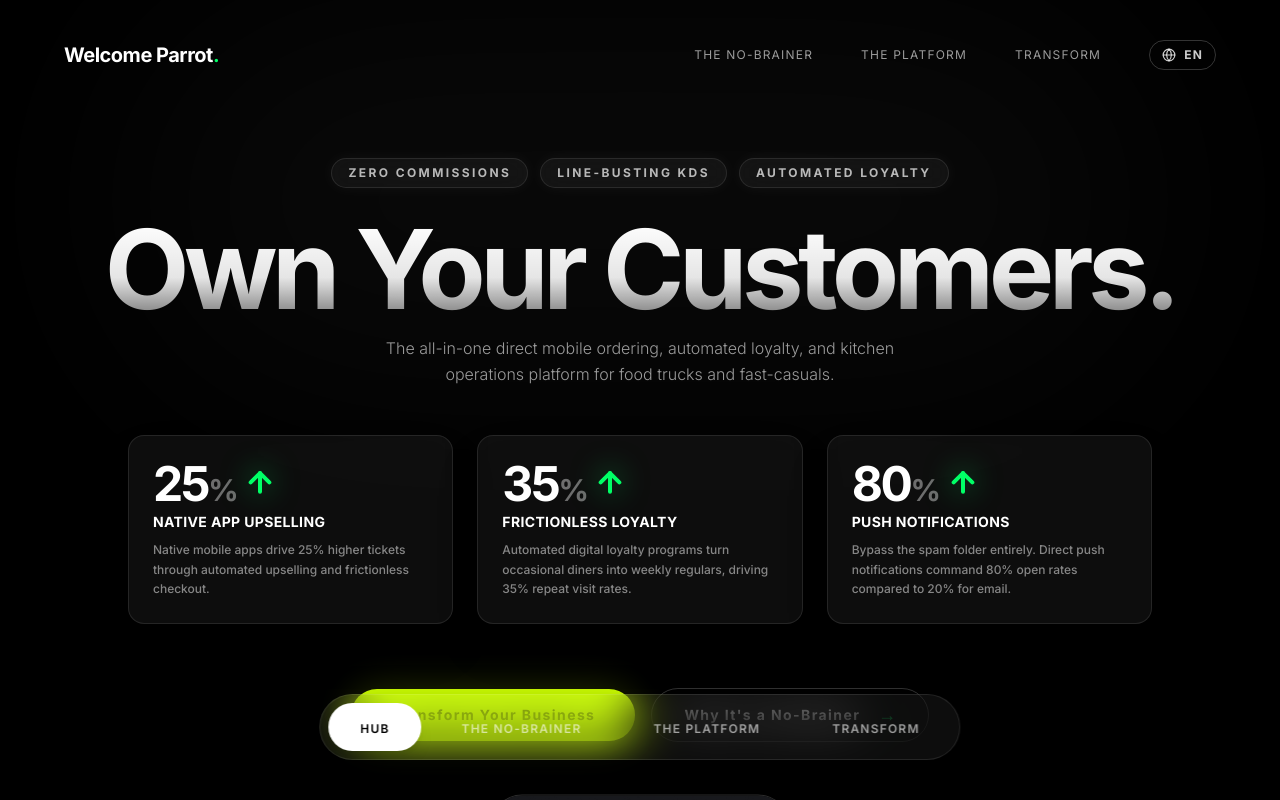
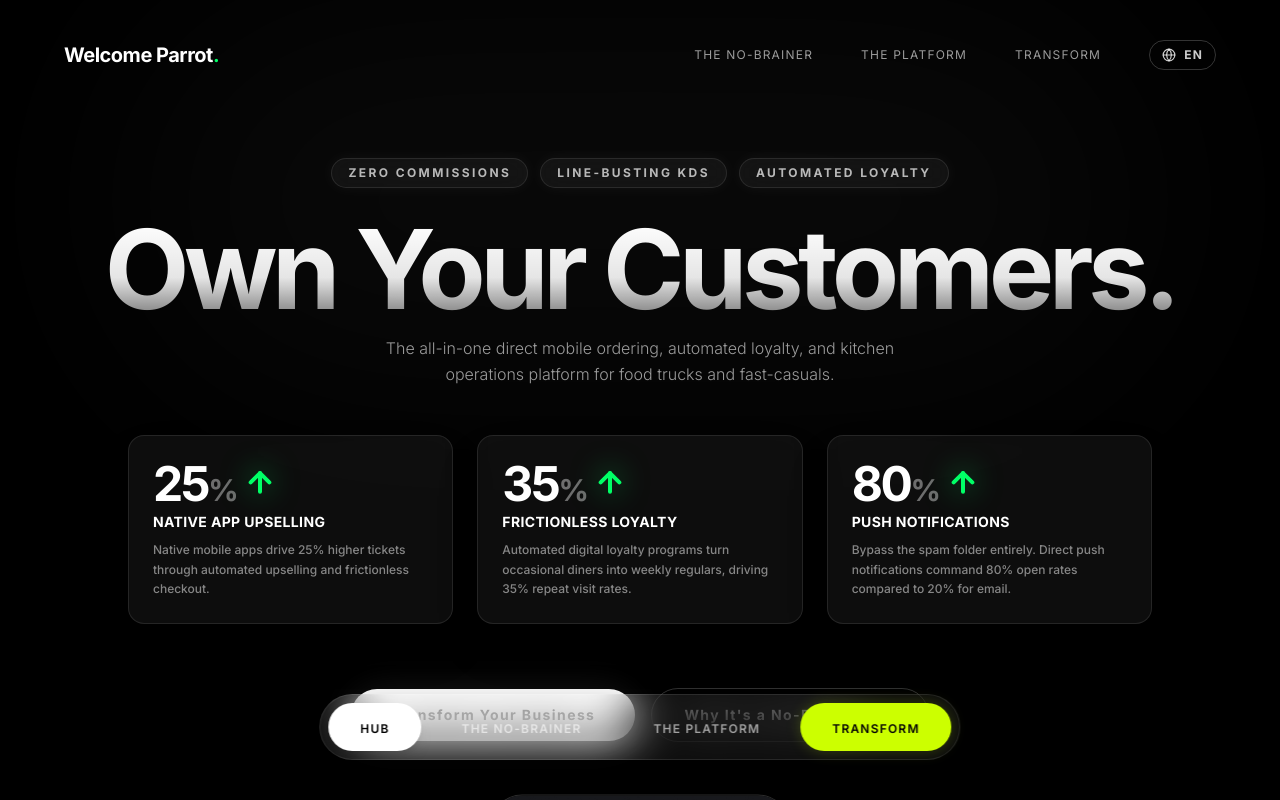
Before and after one commit to 2Limitless/Welcome-parrot, a Next.js app: page / in a window 1280 px wide. Built offline with nearby package versions, Linux system fonts and the light colour scheme; a web font is replaced by a local one.

Commit message:
UI Updates: Revert hero CTA color and style dock CTA button

```diff
--- a/src/app/page.tsx
+++ b/src/app/page.tsx
@@ -163,7 +163,7 @@ export default function Home() {
                       whileHover={{ scale: 1.02 }}
                       whileTap={{ scale: 0.98 }}
                       onClick={() => handleNavClick("about")}
-                      className="text-[var(--color-void)] bg-[var(--color-acid)] shadow-[0_0_40px_rgba(204,255,0,0.2)] hover:shadow-[0_0_60px_rgba(204,255,0,0.4)] px-10 py-4 rounded-full font-bold transition-all duration-500 w-max text-xs md:text-sm tracking-[0.1em]"
+                      className="text-black bg-white shadow-[0_0_40px_rgba(255,255,255,0.1)] hover:shadow-[0_0_60px_rgba(255,255,255,0.2)] px-10 py-4 rounded-full font-bold transition-all duration-500 w-max text-xs md:text-sm tracking-[0.1em]"
                     >
                       {t.hub.cta1}
                     </motion.button>
@@ -243,12 +243,14 @@ export default function Home() {
                       key={item.id}
                       onClick={() => handleNavClick(item.id as ViewState)}
                       className={`relative px-3 md:px-8 py-3 rounded-full text-center transition-colors duration-500 ${
-                        isActive
-                          ? isLightMode ? "text-white" : "text-black"
-                          : isLightMode ? "text-black/60 hover:text-black" : "text-white/60 hover:text-white"
+                        item.id === "about"
+                          ? "bg-[var(--color-acid)] text-[var(--color-void)] font-bold shadow-[0_0_15px_rgba(204,255,0,0.2)]"
+                          : isActive
+                            ? isLightMode ? "text-white" : "text-black"
+                            : isLightMode ? "text-black/60 hover:text-black" : "text-white/60 hover:text-white"
                       }`}
                     >
-                      {isActive && (
+                      {isActive && item.id !== "about" && (
                         <motion.div
                           layoutId="liquid-nav-blob"
                           className={`absolute inset-0 rounded-full -z-10 shadow-lg ${isLightMode ? "bg-black" : "bg-white"}`}
```
